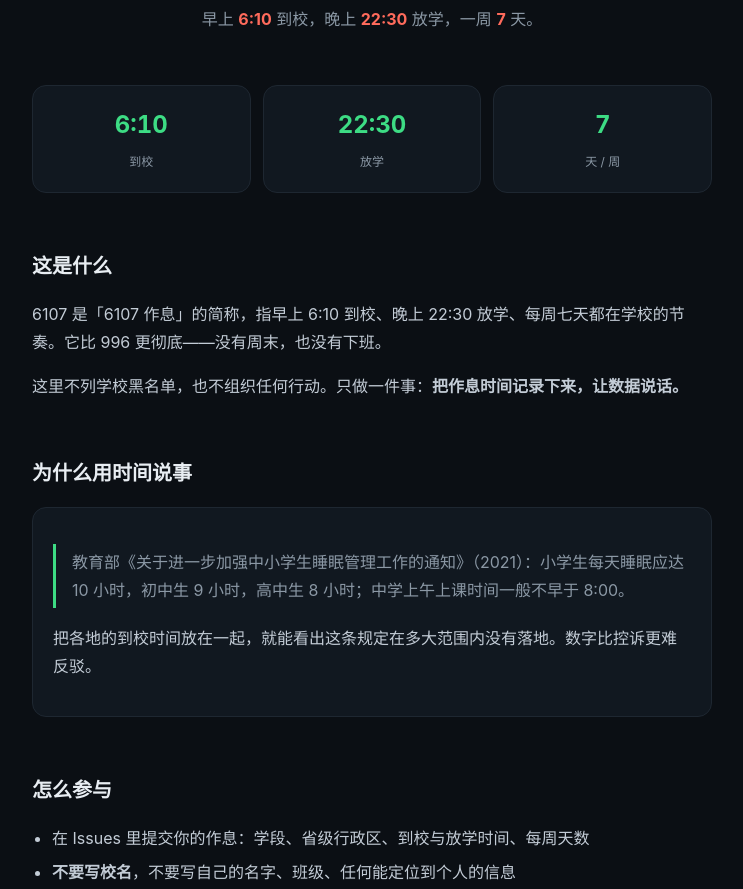
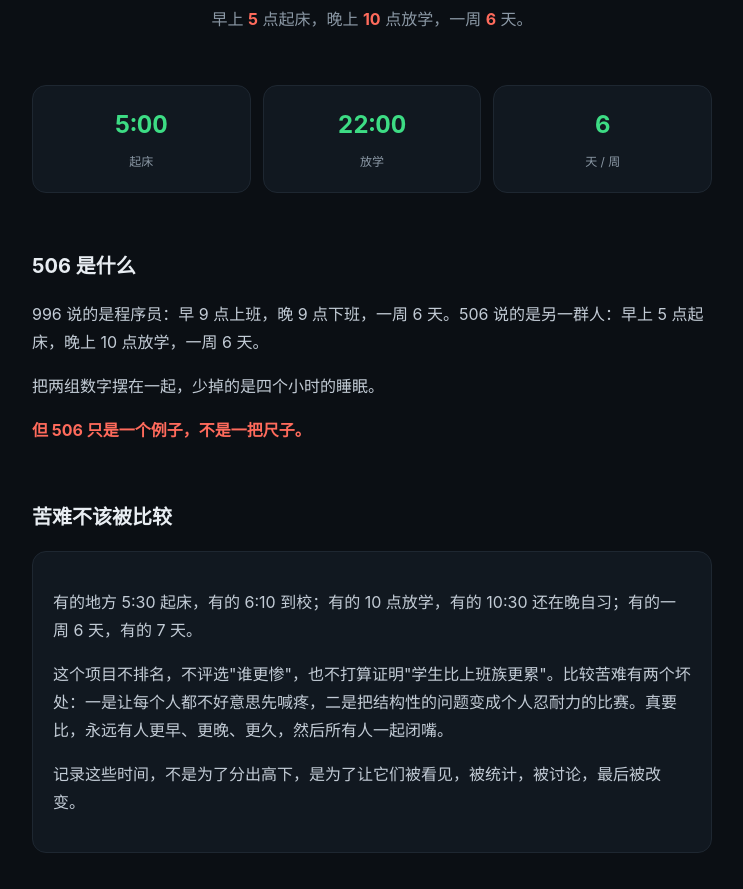
Before and after one commit to hyfhaozero/506.icu, a plain HTML site: page index.html in a window 1280 px wide. Shown: the part 289-1178 px from the top of the page, without its empty margins (268-1011 px from the left). Drawn offline with Linux system fonts and the light colour scheme.

Commit message:
update index.html for 506

```diff
--- a/index.html
+++ b/index.html
@@ -3,10 +3,10 @@
 <head>
 <meta charset="utf-8">
 <meta name="viewport" content="width=device-width, initial-scale=1">
-<title>6107 — 早上 6:10 到校，晚上 10:30 放学</title>
-<meta name="description" content="6107 作息：早上 6:10 到校，晚上 10:30 放学，一周 7 天。记录学生作息时间，让数据说话。">
-<meta property="og:title" content="6107">
-<meta property="og:description" content="早上 6:10 到校，晚上 10:30 放学，一周 7 天。">
+<title>506 — 早上 5 点起床，晚上 10 点放学，一周 6 天</title>
+<meta name="description" content="506：早上 5 点起床，晚上 10 点放学，一周 6 天。这不是比苦大赛，只是把一个具体的作息样本记录下来，让数据说话。">
+<meta property="og:title" content="506">
+<meta property="og:description" content="早上 5 点起床，晚上 10 点放学，一周 6 天。">
 <meta property="og:image" content="assets/logo-512.png">
 <link rel="icon" href="assets/logo.svg" type="image/svg+xml">
 <style>
@@ -32,6 +32,7 @@
   li { margin:6px 0; }
   .quote { border-left:3px solid var(--green); padding:4px 0 4px 16px; color:var(--muted); }
   .card { background:#111820; border:1px solid var(--line); border-radius:14px; padding:20px; }
+  .note { color:var(--red); font-weight:700; }
   .btn { display:inline-block; background:var(--green); color:#06210f; font-weight:700; text-decoration:none;
          padding:12px 22px; border-radius:10px; margin-top:8px; }
   footer { border-top:1px solid var(--line); margin-top:64px; padding:28px 0 56px; color:#61707f; font-size:13px; }
@@ -42,46 +43,56 @@
 <body>
 <div class="wrap">
   <header>
-    <img class="logo" src="assets/logo.svg" alt="6107 logo">
-    <h1>6107</h1>
-    <p class="tag">早上 <em>6:10</em> 到校，晚上 <em>22:30</em> 放学，一周 <em>7</em> 天。</p>
+    <img class="logo" src="assets/logo.svg" alt="506 logo">
+    <h1>506</h1>
+    <p class="tag">早上 <em>5</em> 点起床，晚上 <em>10</em> 点放学，一周 <em>6</em> 天。</p>
   </header>
 
   <div class="stats">
-    <div class="stat"><b>6:10</b><span>到校</span></div>
-    <div class="stat"><b>22:30</b><span>放学</span></div>
-    <div class="stat"><b>7</b><span>天 / 周</span></div>
+    <div class="stat"><b>5:00</b><span>起床</span></div>
+    <div class="stat"><b>22:00</b><span>放学</span></div>
+    <div class="stat"><b>6</b><span>天 / 周</span></div>
   </div>
 
   <section>
-    <h2>这是什么</h2>
-    <p>6107 是「6107 作息」的简称，指早上 6:10 到校、晚上 22:30 放学、每周七天都在学校的节奏。它比 996 更彻底——没有周末，也没有下班。</p>
-    <p>这里不列学校黑名单，也不组织任何行动。只做一件事：<strong>把作息时间记录下来，让数据说话。</strong></p>
+    <h2>506 是什么</h2>
+    <p>996 说的是程序员：早 9 点上班，晚 9 点下班，一周 6 天。506 说的是另一群人：早上 5 点起床，晚上 10 点放学，一周 6 天。</p>
+    <p>把两组数字摆在一起，少掉的是四个小时的睡眠。</p>
+    <p class="note">但 506 只是一个例子，不是一把尺子。</p>
+  </section>
+
+  <section>
+    <h2>苦难不该被比较</h2>
+    <div class="card">
+      <p>有的地方 5:30 起床，有的 6:10 到校；有的 10 点放学，有的 10:30 还在晚自习；有的一周 6 天，有的 7 天。</p>
+      <p>这个项目不排名，不评选"谁更惨"，也不打算证明"学生比上班族更累"。比较苦难有两个坏处：一是让每个人都不好意思先喊疼，二是把结构性的问题变成个人忍耐力的比赛。真要比，永远有人更早、更晚、更久，然后所有人一起闭嘴。</p>
+      <p>记录这些时间，不是为了分出高下，是为了让它们被看见，被统计，被讨论，最后被改变。</p>
+    </div>
   </section>
 
   <section>
     <h2>为什么用时间说事</h2>
     <div class="card">
       <p class="quote">教育部《关于进一步加强中小学生睡眠管理工作的通知》（2021）：小学生每天睡眠应达 10 小时，初中生 9 小时，高中生 8 小时；中学上午上课时间一般不早于 8:00。</p>
-      <p>把各地的到校时间放在一起，就能看出这条规定在多大范围内没有落地。数字比控诉更难反驳。</p>
+      <p>把各地的时间放在一起，就能看出这条规定在多大范围内没有落地。数字比控诉更难反驳。</p>
     </div>
   </section>
 
   <section>
     <h2>怎么参与</h2>
     <ul>
-      <li>在 Issues 里提交你的作息：学段、省级行政区、到校与放学时间、每周天数</li>
+      <li>在 Issues 里提交你的作息：学段、省级行政区、起床与放学时间、每周天数</li>
       <li><strong>不要写校名</strong>，不要写自己的名字、班级、任何能定位到个人的信息</li>
       <li>一条 issue 只写一份作息</li>
     </ul>
-    <a class="btn" href="https://github.com/hyfhaozero/6107/issues/new">提交我的作息</a>
+    <a class="btn" href="https://github.com/hyfhaozero/506.icu/issues/new">提交我的作息</a>
   </section>
 
   <section>
     <h2>讨论</h2>
     <div id="comments"></div>
     <script src="https://utteranc.es/client.js"
-            repo="hyfhaozero/6107"
+            repo="hyfhaozero/506.icu"
             issue-term="pathname"
             label="comment"
             theme="github-dark"
@@ -91,8 +102,8 @@
   </section>
 
   <footer>
-    <p>6107 不构成对任何具体学校的评价或指控。内容如涉侵权，请通过 issue 联系，核实后 48 小时内处理。</p>
-    <p>代码与文档采用 MIT 许可 · <a href="https://github.com/hyfhaozero/6107">GitHub</a></p>
+    <p>506 不构成对任何具体学校的评价或指控。内容如涉侵权，请通过 issue 联系，核实后 48 小时内处理。</p>
+    <p>代码与文档采用 MIT 许可 · <a href="https://github.com/hyfhaozero/506.icu">GitHub</a></p>
   </footer>
 </div>
 </body>
```
